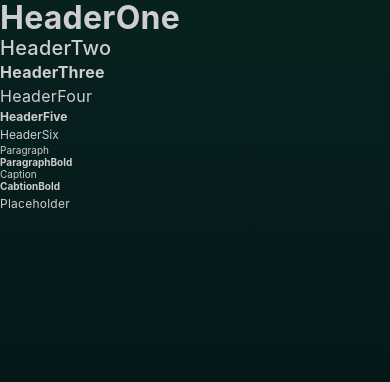
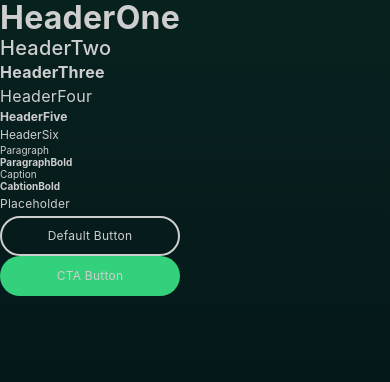
Before and after one commit to athnme/POU_CapstoneProject, a React Native app: screen / in a window 390 px wide. Shown: the top 382 px of the page. Built offline with nearby package versions, Linux system fonts and the light colour scheme.

Commit message:
Build styles

```diff
--- a/App.js
+++ b/App.js
@@ -93,6 +93,23 @@ const Placeholder = styled.Text`
   color: #cecece;
 `;
 
+// Buttons
+
+const BtnDefault = styled.TouchableOpacity`
+  max-width: 180px;
+  height: 40px;
+  border-radius: 20px;
+  border: solid 2px #cecece;
+  align-items: center;
+  justify-content: center;
+  padding: 0 20px;
+`;
+
+const BtnCTA = styled(BtnDefault)`
+  border: none;
+  background: #33d17c;
+`;
+
 export default function App() {
   return (
     <Container>
@@ -109,6 +126,14 @@ export default function App() {
       <Caption>Caption</Caption>
       <CaptionBold>CabtionBold</CaptionBold>
       <Placeholder>Placeholder</Placeholder>
+
+      <BtnDefault>
+        <Placeholder>Default Button</Placeholder>
+      </BtnDefault>
+
+      <BtnCTA>
+        <Placeholder>CTA Button</Placeholder>
+      </BtnCTA>
     </Container>
   );
 }
```
